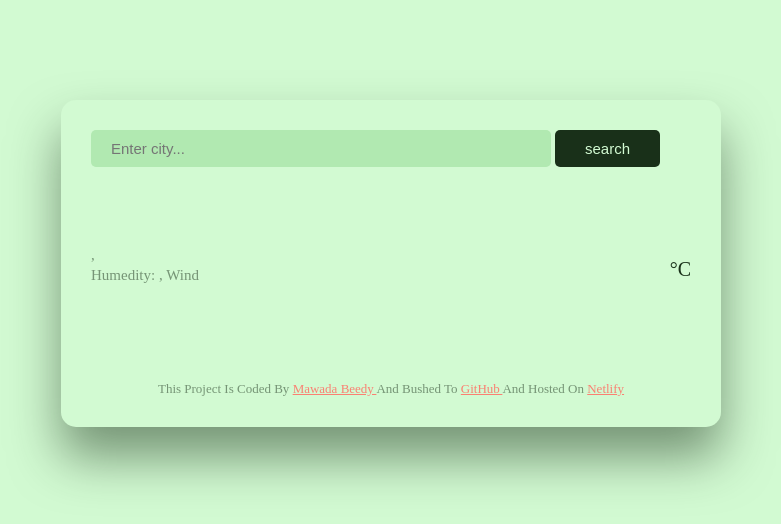
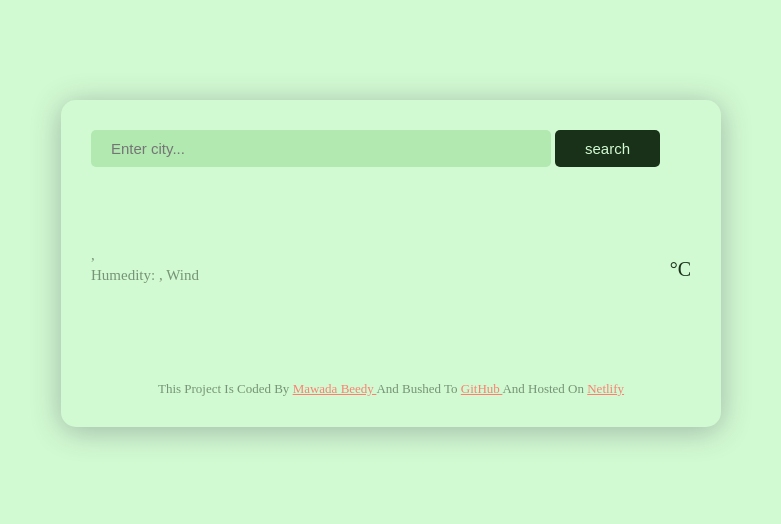
Before and after one commit to Mawada1512/weather-project, a plain HTML site: page index.html in a window 1280 px wide. Shown: the whole page, without its empty margins (249-1030 px from the left). Drawn offline with nearby package versions, Linux system fonts and the light colour scheme; no server answers; a web font is replaced by a local one.

Commit message:
edit box shadow

```diff
--- a/src/style.css
+++ b/src/style.css
@@ -16,7 +16,8 @@ header {
   padding: 30px;
   max-width: 600px;
   border-radius: 15px;
-  box-shadow: 0 30px 50px rgba(25, 48, 25, 0.5);
+  /* box-shadow: 0 30px 50px rgba(25, 48, 25, 0.5);*/
+  box-shadow: 0px 4px 30px 0px rgba(39, 33, 60, 0.3);
 }
 .search-form-input {
   background-color: rgb(177, 233, 177);
```
